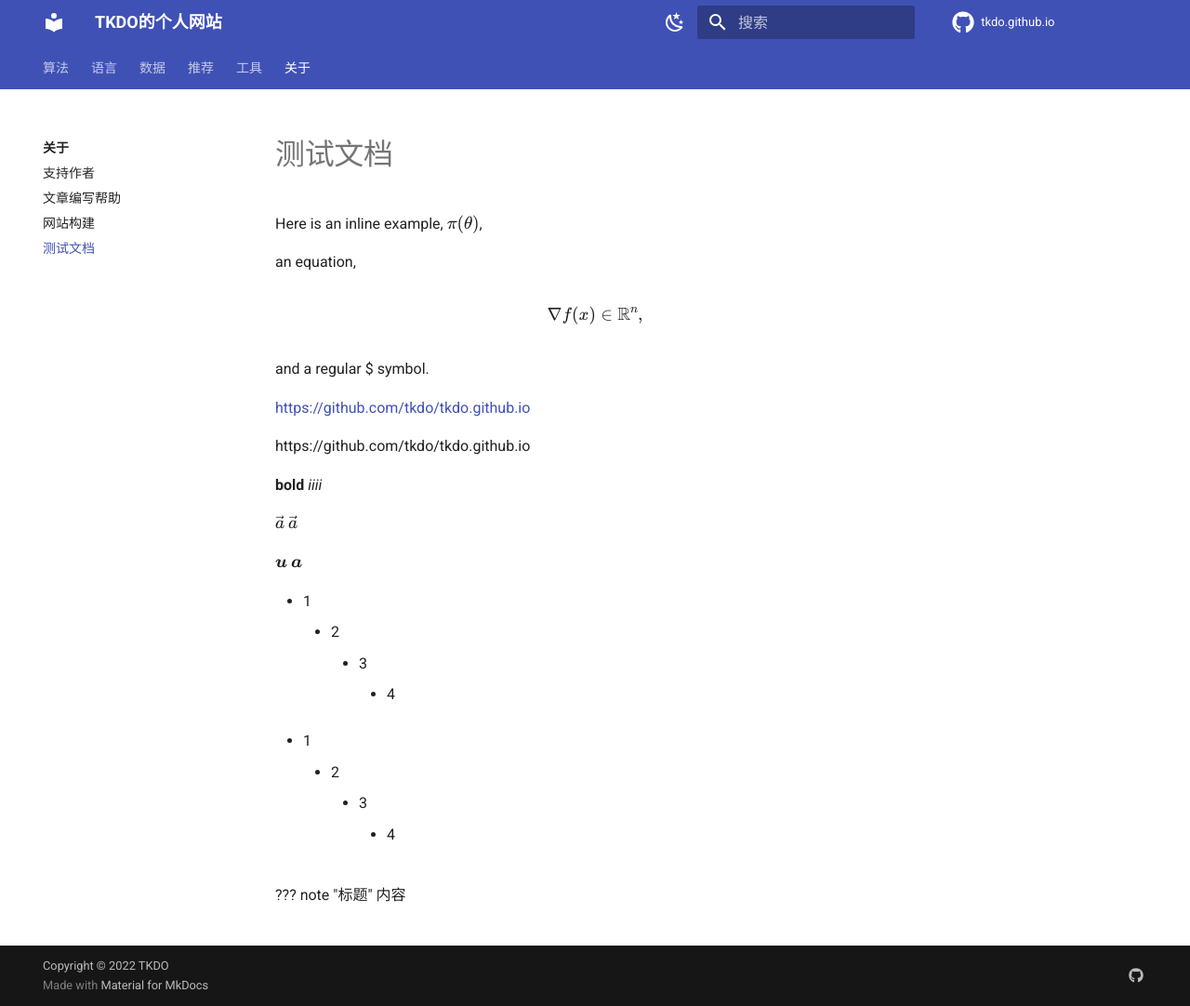
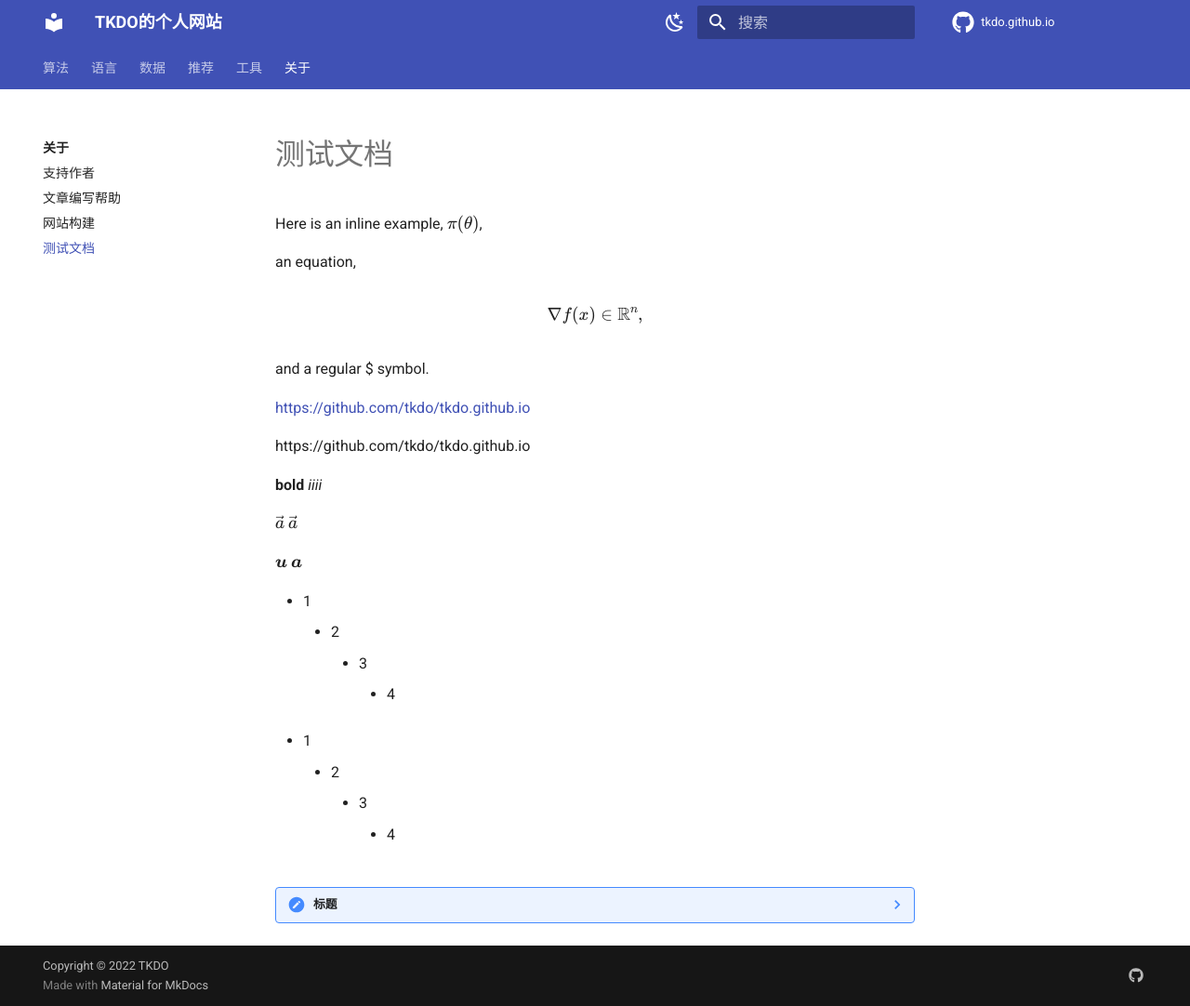
Before and after one commit to tkdo/tkdo.github.io, an MkDocs documentation site: the page built from docs/about/test.md, in a window 1280 px wide and 1082 px high. Shown: the whole window at 93% size. Built offline with MkDocs 1.6.1 and Material for MkDocs 9.7.7, drawn with Linux system fonts in a browser that asks for light colours; comment, search, counter and statistics services are not loaded.

Commit message:
代码折叠

```diff
--- a/mkdocs.yml
+++ b/mkdocs.yml
@@ -92,8 +92,8 @@ markdown_extensions:
       # linenums: true # 显示行号
       # auto_title: true # 显示编程语言名称
   - pymdownx.superfences # 代码块高亮插件
+  - meta # 支持Markdown文件上方自定义标题标签等
   - pymdownx.details: # 代码折叠
-  - meta # 支持Markdown文件上方自定义标题标签等
 extra_javascript:
   # latex支持
   - 工具:
@@ -124,6 +124,7 @@ markdown_extensions:
       # auto_title: true # 显示编程语言名称
   - pymdownx.superfences: # 代码块高亮插件
   - meta # 支持Markdown文件上方自定义标题标签等
+  - pymdownx.details: # 代码折叠
 extra_javascript:
   # latex支持
   # check https://squidfunk.github.io/mkdocs-material/reference/mathjax/?h=math for more information
```
